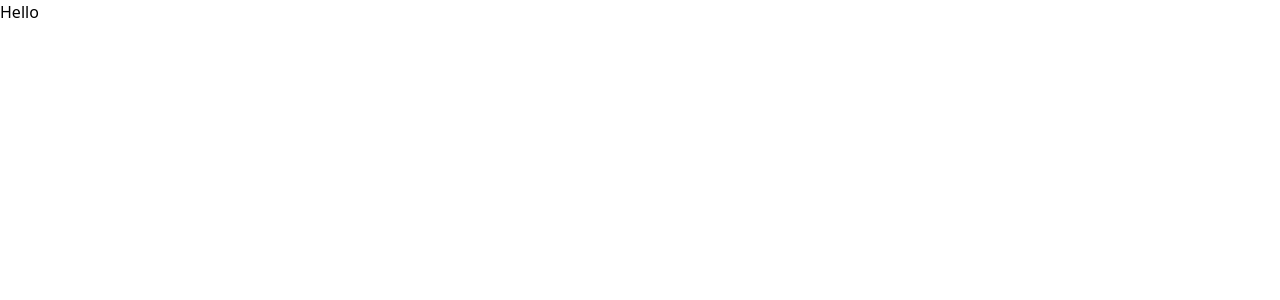
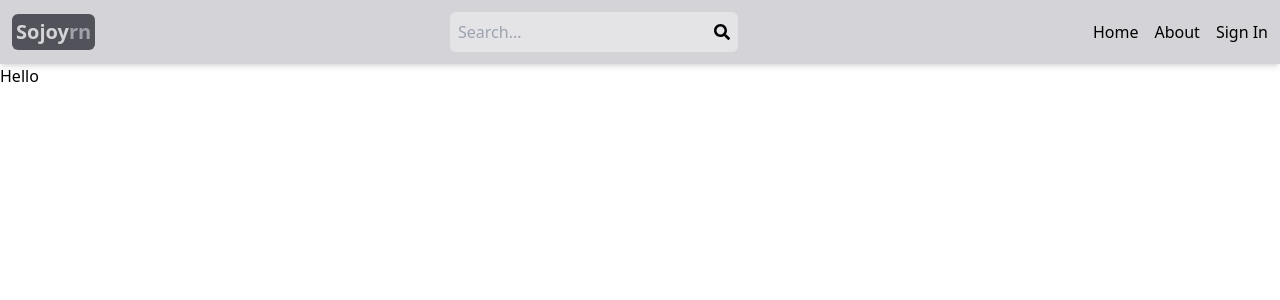
Before and after one commit to PardhivA/Real-Estate-App, a React (Vite) app in the folder client/: page / in a window 1280 px wide. Shown: the top 300 px of the page. Built offline with nearby package versions, Linux system fonts and the light colour scheme.

Commit message:
Added Header

```diff
--- a/client/package.json
+++ b/client/package.json
@@ -12,6 +12,7 @@
   "dependencies": {
     "react": "^18.2.0",
     "react-dom": "^18.2.0",
+    "react-icons": "^5.2.1",
     "react-router-dom": "^6.23.1"
   },
   "devDependencies": {
--- a/client/src/App.jsx
+++ b/client/src/App.jsx
@@ -4,8 +4,10 @@ import Home from './pages/Home';
 import About from './pages/About';
 import Signin from './pages/Signin';
 import Signout from './pages/Signout';
+import Header from './components/Header';
 export default function App() {
   return (<BrowserRouter>
+  <Header />
   <Routes>
 <Route path='/' element={<Home />}/>
 <Route path='/About' element={<About />}/>
--- /dev/null
+++ b/client/src/components/Header.jsx
@@ -0,0 +1,44 @@
+import React from 'react'
+import {FaSearch} from 'react-icons/fa'
+import { Link } from 'react-router-dom'
+export default function Header() {
+  return (
+    <header className='bg-zinc-300 shadow-md'>
+      <div className='flex justify-between items-center max-w-7xl mx-auto p-3'>
+     <Link to='/'>
+      <h1 className='font-bold text-sm sm:text-xl flex flex-wrap'>
+        <div className='bg-zinc-600 rounded-md p-1'>
+        <span className='text-zinc-300'>
+          Sojoy
+        </span>
+        <span className='text-zinc-400'>
+        rn
+        </span>
+        </div>
+      </h1>
+      </Link>
+      <form className=' items-center flex rounded-md bg-zinc-200 p-2'>
+        <input type='text' placeholder='Search...' className='  bg-transparent focus:outline-none w-24 sm:w-64'></input>
+        <FaSearch></FaSearch>
+      </form>
+      <ul className='flex gap-4'>
+        <Link to='/'>
+        <li className='hidden sm:inline hover:underline'>
+          Home
+        </li>
+        </Link>
+        <Link to='/About'>
+        <li className='hidden sm:inline hover:underline'>
+          About
+        </li>
+        </Link>
+        <Link to='/Signin'>
+        <li className=' sm:inline hover:underline'>
+          Sign In
+        </li>
+        </Link>
+      </ul>
+      </div>
+    </header>
+  )
+}
--- a/client/src/components/header.jsx
+++ /dev/null
@@ -1,7 +0,0 @@
-import React from 'react'
-
-export default function header() {
-  return (
-    <div>header</div>
-  )
-}
```
Also changed, not shown: 1 other file (tests, documents, lock files or other folders).
